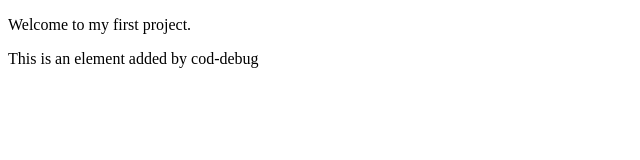
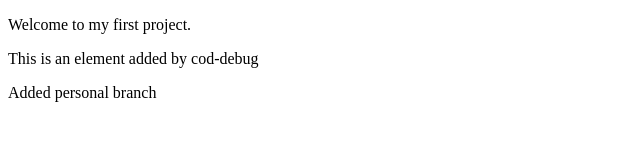
Before and after one commit to cod-debug/my-first-project, a plain HTML site: page index.html in a window 1280 px wide. Shown: the whole page, without its empty margins (0-640 px from the left). Drawn offline with Linux system fonts and the light colour scheme.

Commit message:
Added personal branch

```diff
--- a/index.html
+++ b/index.html
@@ -6,5 +6,6 @@
     <body>
         <p>Welcome to my first project.</p>
         <p>This is an element added by cod-debug</p>
+        <p>Added personal branch</p>
     </body>
 </html>
```
